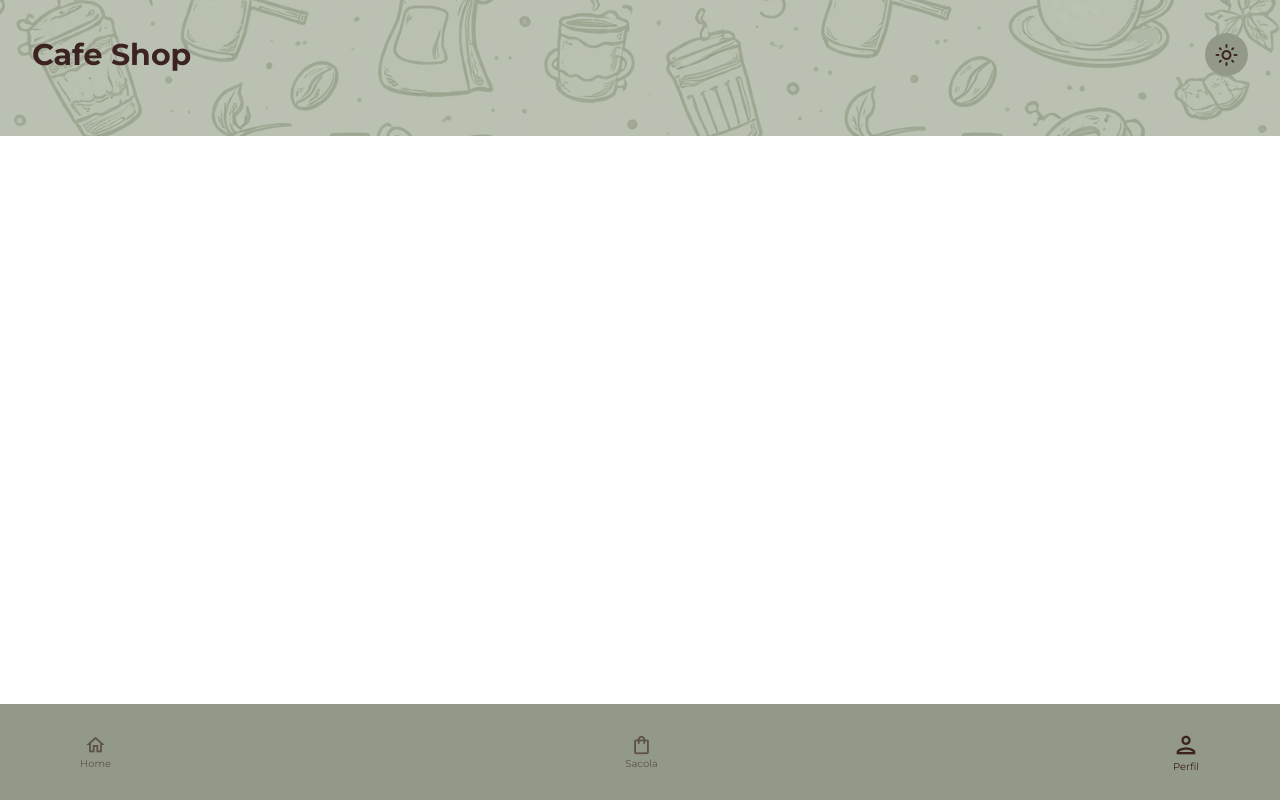
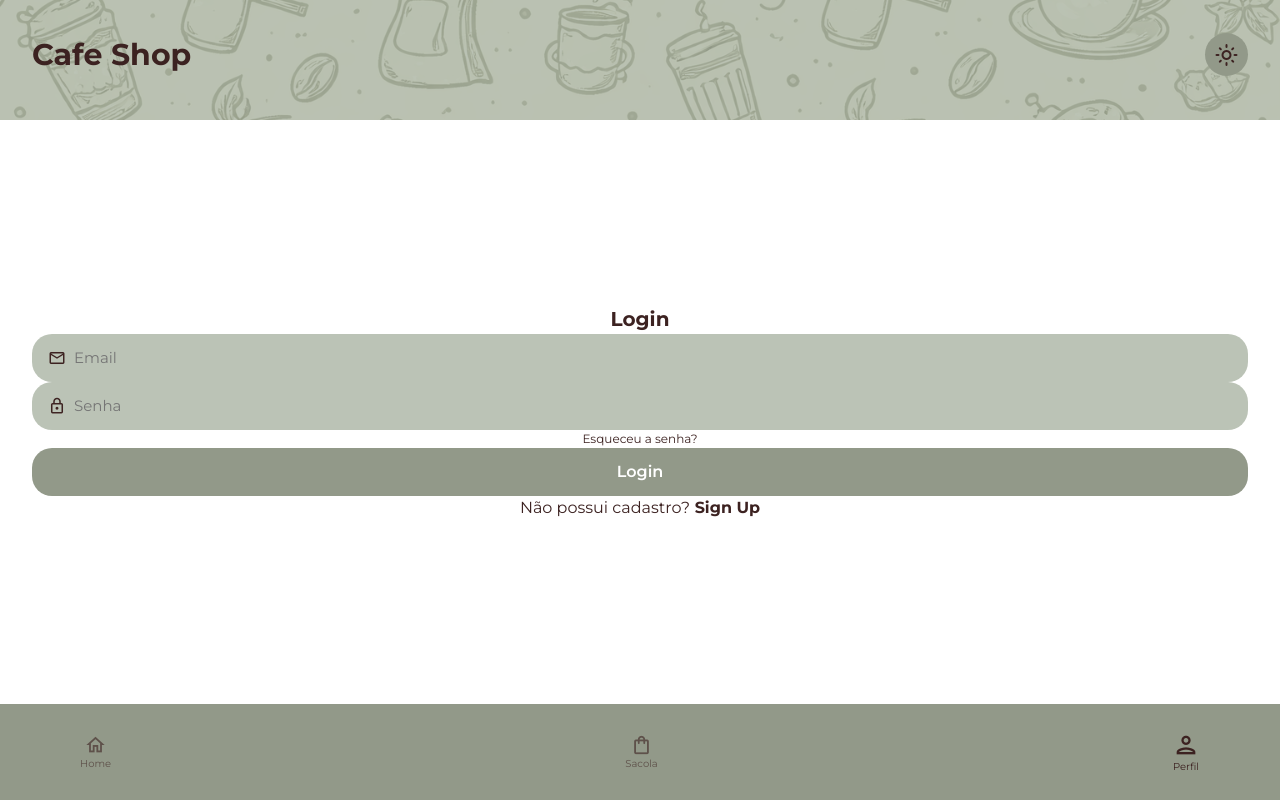
Before and after one commit to bijunkes/Cafeteria, a React (Vite) app in the folder front/: page /login in a window 1280 px wide. Built offline with nearby package versions, Linux system fonts and the light colour scheme.

Commit message:
inicio front login

```diff
--- a/front/src/App.jsx
+++ b/front/src/App.jsx
@@ -26,12 +26,15 @@ function App() {
                             element={
                                 <Home
                                     toggleTheme={() => setTheme(prev => (prev === "light" ? "dark" : "light"))}
-                                    themeAtual={theme}
                                 />
                             }
                         />
 
-                        <Route path="login" element={<Login/>}/>
+                        <Route path="login" element={
+                            <Login
+                                toggleTheme={() => setTheme(prev => (prev === "light" ? "dark" : "light"))}
+                            />
+                        }/>
 
                         <Route
                             path="/profile"
--- a/front/src/components/Background/styles.js
+++ b/front/src/components/Background/styles.js
@@ -3,6 +3,7 @@ import styled from "styled-components";
 export const Background = styled.section`
     background-color: ${({ theme }) => theme.colors.background};
     min-height: 100vh;
-    width: 100%;
     overflow-x: hidden;
+    display: flex;
+    flex-direction: column;
 `;
--- a/front/src/components/Hero/index.jsx
+++ b/front/src/components/Hero/index.jsx
@@ -1,7 +1,10 @@
 import React from "react";
+import { useTheme } from "styled-components";
 import { Hero, OverlayHero, ContentHero, Top, Title, Theme, Search, SearchInput } from "./styles";
 
-function HeroComponent({ visible, toggleTheme, themeAtual, showSearch = true }) {
+function HeroComponent({ visible, toggleTheme, showSearch = true }) {
+    const theme = useTheme();
+
     return (
         <Hero $visible={visible} >
             <OverlayHero>
@@ -10,7 +13,7 @@ function HeroComponent({ visible, toggleTheme, themeAtual, showSearch = true })
                         <Title>Cafe Shop</Title>
                         <Theme onClick={toggleTheme}>
                             <span className="material-icons-outlined">
-                                {themeAtual?.name === "light" ? "dark_mode" : "light_mode"}
+                                {theme.name === "light" ? "light_mode" : "dark_mode"}
                             </span>
 
                         </Theme>
--- a/front/src/components/Hero/styles.js
+++ b/front/src/components/Hero/styles.js
@@ -5,7 +5,7 @@ export const Hero = styled.section`
     position: sticky;
     top: 0;
     width: 100%;
-    height: 17vh;
+    height: 15vh;
     z-index: 1;
 
     &::before {
@@ -69,7 +69,7 @@ export const Theme = styled.button`
     margin-left: auto;
 
     font-size: 20px;
-    color: ${({ theme }) => theme.colors.text};;
+    color: ${({ theme }) => theme.colors.text};
     background-color: ${({ theme }) => theme.colors.primary};
 `;
 
@@ -77,7 +77,7 @@ export const Search = styled.div `
     position: absolute  ;
     height: 6vh;
     width: calc(100% - 8vh);
-    bottom: 1vh;
+    bottom: 0vh;
     border-radius: 20px;
     display: flex;
     align-items: center;
--- a/front/src/containers/Home/index.jsx
+++ b/front/src/containers/Home/index.jsx
@@ -22,7 +22,6 @@ function Home({ toggleTheme, themeAtual }) {
             <HeroComponent
                 visible={showBars}
                 toggleTheme={toggleTheme}
-                themeAtual={themeAtual}
                 showSearch={true}
             />
             <Classes>
--- a/front/src/containers/Login/index.jsx
+++ b/front/src/containers/Login/index.jsx
@@ -1,19 +1,49 @@
 import React from 'react';
+import { useNavigate } from 'react-router-dom';
+import { useAuth } from '../../contexts/authContext';
+
 import BackgroundComponent from '../../components/Background';
 import HeroComponent from '../../components/Hero';
 import FooterComponent from '../../components/Footer';
 import { scroll } from "../../components/scroll";
 
-function Login ({ toggleTheme, themeAtual }) {
+import { Content, Title, Input, InputContent, ForgotPassword, LoginButton, SignUp } from './styles';
+
+function Login({ toggleTheme, themeAtual }) {
     const showBars = scroll();
-    return(
+    const navigate = useNavigate();
+    const { user } = useAuth();
+
+    return (
         <BackgroundComponent>
             <HeroComponent
                 visible={showBars}
                 toggleTheme={toggleTheme}
-                themeAtual={themeAtual}
                 showSearch={false}
             />
+            <Content>
+                <Title>
+                    Login
+                </Title>
+                <Input>
+                    <span className="material-icons-outlined" style={{fontSize:"18px"}}>
+                        {"mail"}
+                    </span>
+                    <InputContent placeholder="Email" />
+                </Input>
+                <Input>
+                    <span className="material-icons-outlined" style={{fontSize:"18px"}}>
+                        {"lock"}
+                    </span>
+                    <InputContent placeholder="Senha" />
+                </Input>
+                <ForgotPassword>Esqueceu a senha?</ForgotPassword>
+                <LoginButton>Login</LoginButton>
+                <SignUp>
+                    Não possui cadastro?
+                    <span> Sign Up</span>
+                </SignUp>
+            </Content>
             <FooterComponent
                 visible={showBars}
                 onProfileClick={() => {
--- a/front/src/containers/Login/styles.js
+++ b/front/src/containers/Login/styles.js
@@ -1 +1,63 @@
 import styled from "styled-components";
+
+export const Content = styled.div`
+    display: flex;
+    justify-content: center;
+    align-items: center;
+    flex-direction: column;
+    min-height: calc(100vh - 15vh - 12vh);
+`;
+
+export const Title = styled.h2`
+    font-size: 20px;
+    color: ${({ theme }) => theme.colors.text};
+`;
+
+export const Input = styled.div `
+    height: 6vh;
+    width: calc(100% - 8vh);
+    border-radius: 20px;
+    display: flex;
+    align-items: center;
+    padding: 0vh 2vh;
+    gap: 1vh;
+    font-size: 15px;
+
+    color: ${({ theme }) => theme.colors.text};
+    background-color: ${({ theme }) => theme.colors.secondary};
+`;
+
+export const InputContent = styled.input`
+    flex: 1;
+    border: none;
+    outline: none;
+    background: transparent;
+    color: ${({ theme }) => theme.colors.text};
+`;
+
+export const ForgotPassword = styled.div`
+    font-size: 12px;
+    color: ${({ theme }) => theme.colors.text};
+`;
+
+export const LoginButton = styled.div`
+    height: 6vh;
+    width: calc(100% - 8vh);
+    border-radius: 20px;
+    display: flex;
+    align-items: center;
+    justify-content: center;
+    color: #FFF;
+    font-weight: 600;
+    cursor: pointer;
+    background-color: ${({ theme }) => theme.colors.primary};
+`;
+
+export const SignUp = styled.div`
+    font-size: 16px;
+    color: ${({ theme }) => theme.colors.text};
+    span{
+        font-weight: 700;
+        cursor: pointer;
+    }
+`;
```
